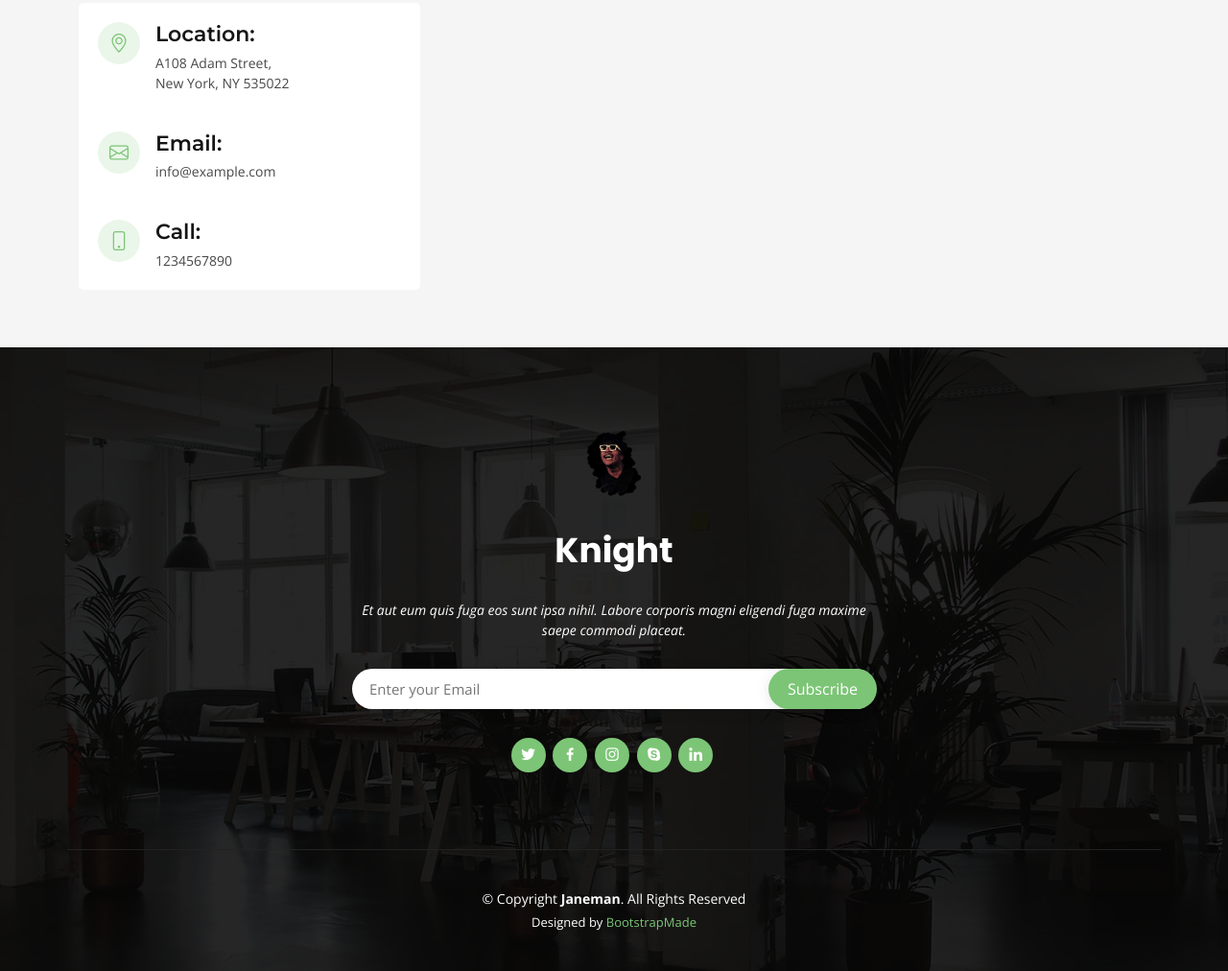
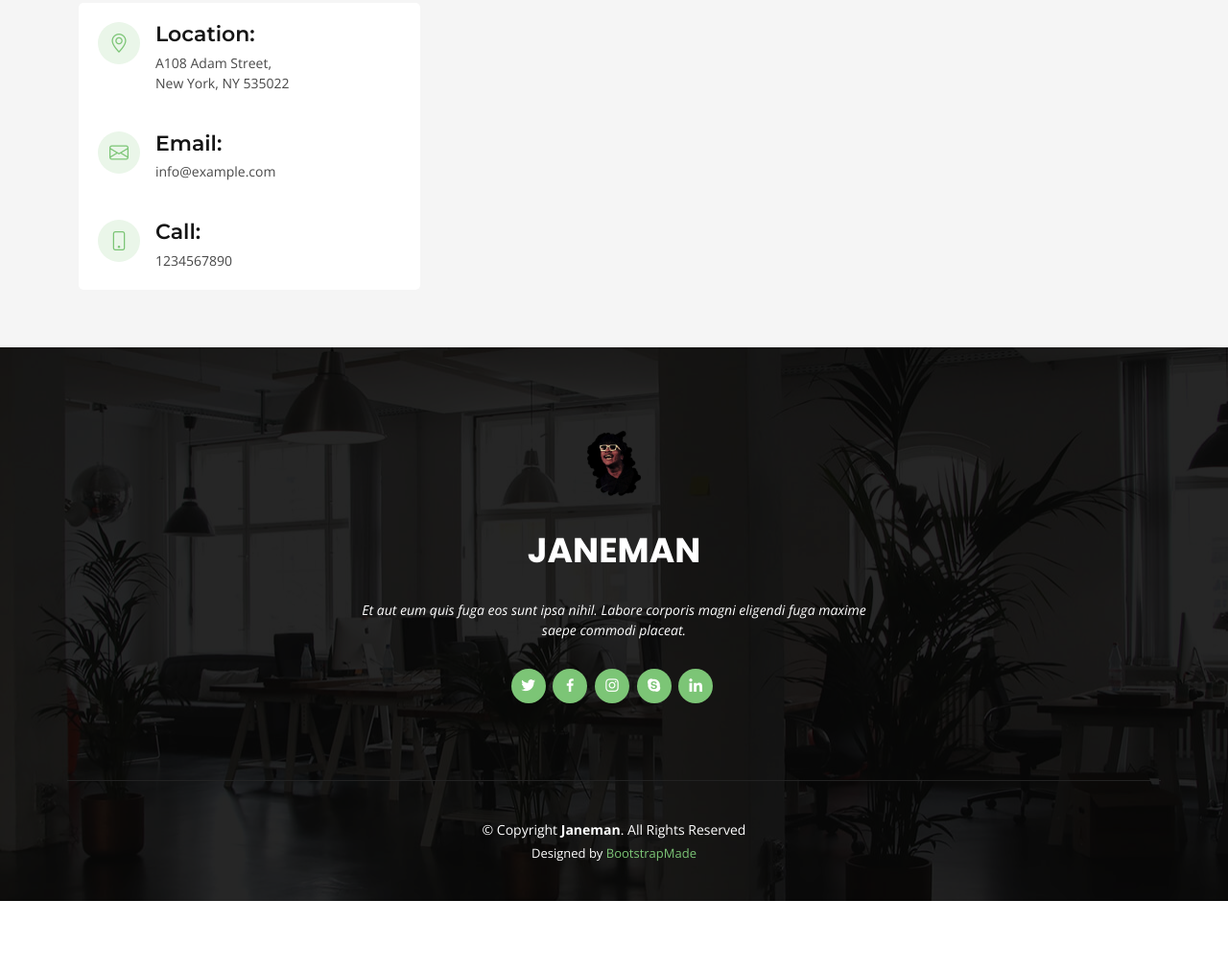
Before and after one commit to anandu-a/janeman, a plain HTML site: page index.html in a window 1280 px wide. Shown: the part 8219-9231 px from the top of the page at 96% size. After the commit the page ends 9158 px from the top, so only its background shows below. Drawn offline with nearby package versions, Linux system fonts and the light colour scheme.

Commit message:
initial3

```diff
--- a/index.html
+++ b/index.html
@@ -765,16 +765,8 @@
         <div class="row justify-content-center">
           <div class="col-lg-6">
             <a href="#header" class="scrollto footer-logo"><img src="assets/img/hero-logo.png" alt=""></a>
-            <h3>Knight</h3>
+            <h3>JANEMAN</h3>
             <p>Et aut eum quis fuga eos sunt ipsa nihil. Labore corporis magni eligendi fuga maxime saepe commodi placeat.</p>
-          </div>
-        </div>
-
-        <div class="row footer-newsletter justify-content-center">
-          <div class="col-lg-6">
-            <form action="" method="post">
-              <input type="email" name="email" placeholder="Enter your Email"><input type="submit" value="Subscribe">
-            </form>
           </div>
         </div>
 
```
